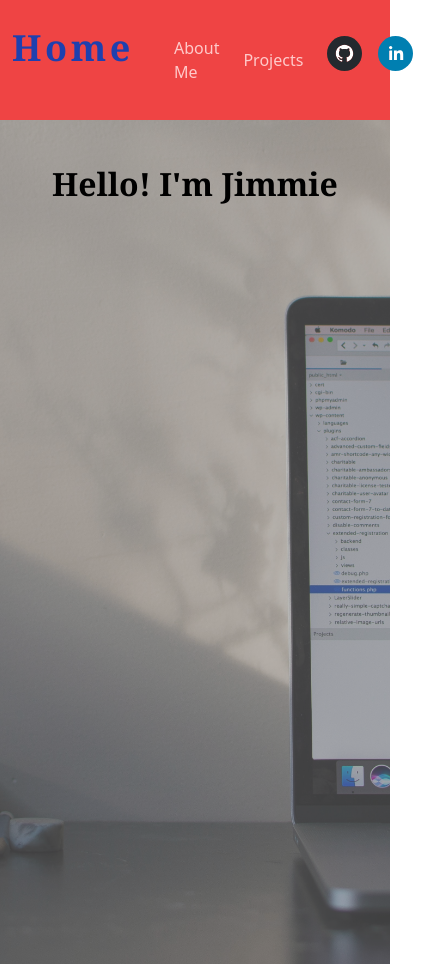
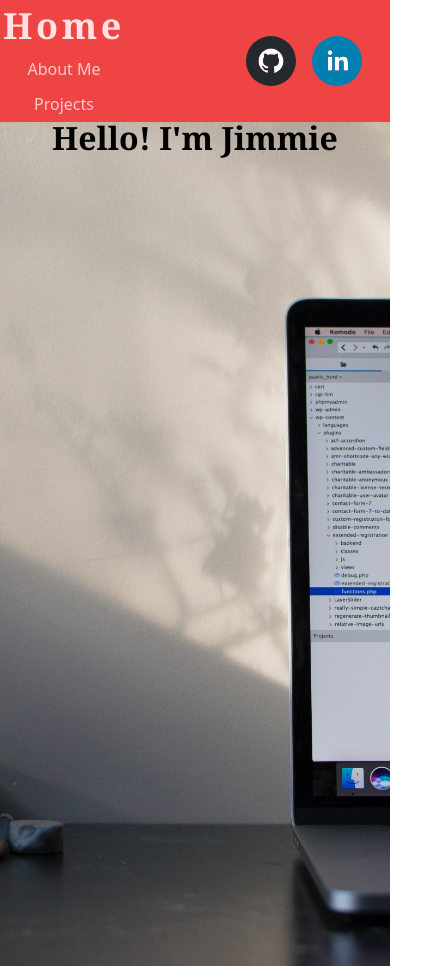
Before and after one commit to jfaulk3/portfolio-updated, a React (Create React App) app: page / in a window 390 px wide. Shown: the whole page, 441 px wide, since content can reach past the window. Built offline with nearby package versions, Linux system fonts and the light colour scheme.

Commit message:
Home page mobile responsive

```diff
--- a/src/components/About.js
+++ b/src/components/About.js
@@ -1,6 +1,6 @@
 import React, { useEffect, useState } from "react";
 import sanityClient from "../client.js";
-import image from "../author-splash-image.jpg";
+import image from "../images/author-splash-image.jpg";
 import imageUrlBuilder from "@sanity/image-url";
 import BlockContent from "@sanity/block-content-to-react";
 
--- a/src/components/Home.js
+++ b/src/components/Home.js
@@ -1,15 +1,9 @@
 import React from "react";
-import image from "../splash-image.jpg";
 
 export default function Home() {
   return (
-    <main>
-      <img
-        src={image}
-        alt="Programmer desktop and laptop"
-        className="absolute object-cover w-full h-full contrast-50"
-      />
-      <section className="relative flex justify-left min-h-screen pt-12 lg:pt-64 px-8">
+    <main className="home-background">
+      <section className="relative flex justify-left min-h-screen lg:pt-64 px-8">
         <h1 className="text-black-100 font-bold cursive leading-none lg:leading-snug home-name">
           Hello! I'm Jimmie
         </h1>
--- a/src/components/NavBar.js
+++ b/src/components/NavBar.js
@@ -6,23 +6,23 @@ export default function Nav() {
   return (
     <header className="bg-red-500">
       <div className="container mx-auto flex justify-between">
-        <nav className="flex">
+        <nav className="flex nav-container">
           <NavLink
             to="/"
             exact="true"
-            className="inflex-flex items-center py-7 px-3 mr-4 text-red-100 hover:text-blue-800 text-4xl font-bold cursive tracking-widest"
+            className="nav-item inflex-flex items-center text-red-100 hover:text-blue-800 text-4xl font-bold cursive tracking-widest"
           >
             Home
           </NavLink>
           <NavLink
             to="about"
-            className="inline-flex items-center py-3 px-3 my-6 rounded text-red-200 hover:text-blue-800"
+            className="nav-item inline-flex items-center rounded text-red-200 hover:text-blue-800"
           >
             About Me
           </NavLink>
           <NavLink
             to="project"
-            className="inline-flex items-center py-3 px-3 my-6 rounded text-red-200 hover:text-blue-800"
+            className="nav-item inline-flex items-center rounded text-red-200 hover:text-blue-800"
           >
             Projects
           </NavLink>
@@ -30,17 +30,15 @@ export default function Nav() {
         <div className="inline-flex py-3 px-3 my-6">
           <SocialIcon
             url="https://github.com/jfaulk3"
-            className="mr-4"
+            className="mr-4 nav-icon"
             target="_blank"
             fgColor="#fff"
-            style={{ height: 35, width: 35 }}
           />
           <SocialIcon
             url="https://www.linkedin.com/in/faulknerjimmie3/"
-            className="mr-4"
+            className="mr-4 nav-icon"
             target="_blank"
             fgColor="#fff"
-            style={{ height: 35, width: 35 }}
           />
         </div>
       </div>
--- a/src/index.css
+++ b/src/index.css
@@ -17,9 +17,26 @@
   font-size: 100px;
 }
 
+.home-background {
+  background-image: url("images/splash-image.jpg");
+  background-size: cover;
+  background-position: center center;
+  background-attachment: fixed;
+  background-repeat: no-repeat;
+  background-color: white;
+}
+
 @media only screen and (max-width: 1500px) {
   .home-name {
     font-size: 75px;
+  }
+  .nav-container {
+    flex-direction: row;
+  }
+
+  .nav-item {
+    padding: 30px;
+    margin: auto;
   }
 }
 
@@ -29,3 +46,14 @@
     margin: 0 auto 0 auto;
   }
 }
+
+@media only screen and (max-width: 500px) {
+  .nav-container {
+    flex-direction: column;
+  }
+
+  .nav-item {
+    padding: 3px;
+    margin: auto;
+  }
+}
```
Also changed, not shown: src/images/author-splash-image.jpg (renamed from src/author-splash-image.jpg), src/images/splash-image.jpg (renamed from src/splash-image.jpg), 6 other files (tests, documents, lock files or other folders).
